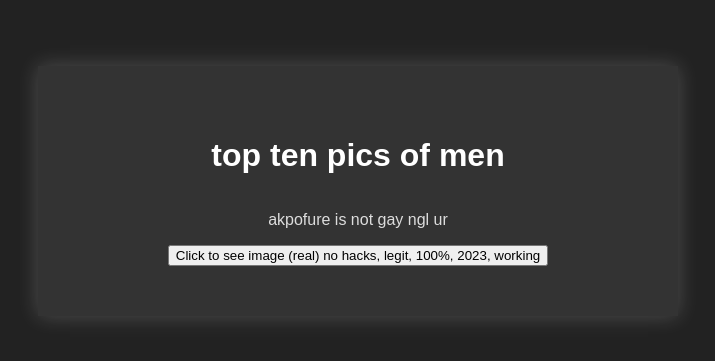
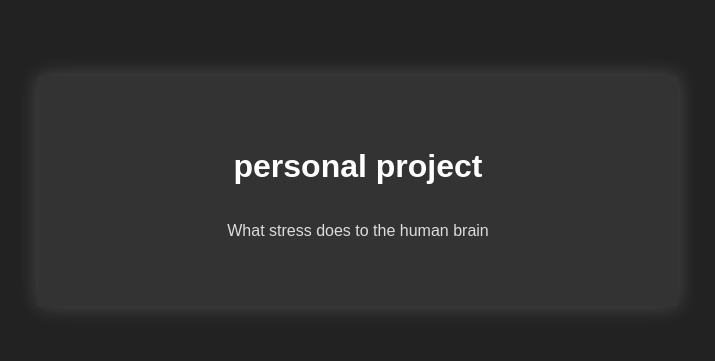
Before and after one commit to allfax/effects-of-stress, a plain HTML site: page index.html in a window 1280 px wide. Shown: the part 209-570 px from the top of the page, without its empty margins (282-997 px from the left). Drawn offline with Linux system fonts and the light colour scheme.

Commit message:
Update index.html

```diff
--- a/index.html
+++ b/index.html
@@ -38,12 +38,10 @@
 </head>
 <body>
     <div>
-        <h1> top ten pics of men
+        <h1> personal project
         </h1>
-        <p> akpofure is not gay ngl ur </p>
-        <button id="imagething">Click to see image (real) no hacks, legit, 100%, 2023, working</button>
-        <img id="realimagething" style="display: none;" height="300px" src="https://i.pinimg.com/originals/31/ab/9a/31ab9aa2adfceb9d6efb2ee7d97b43dc.jpg" alt="hot man">
-    </div>
+        <p> What stress does to the human brain</p>
+
 
     <script>
         var imag = document.getElementById("imagething")
```
